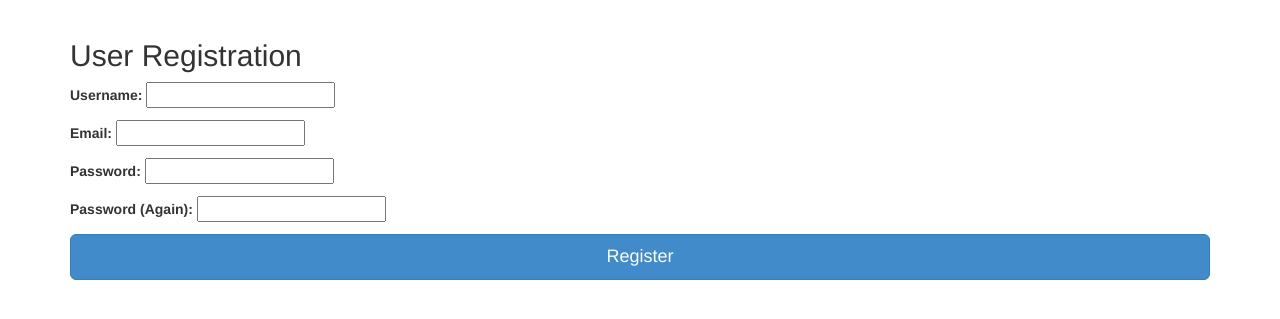
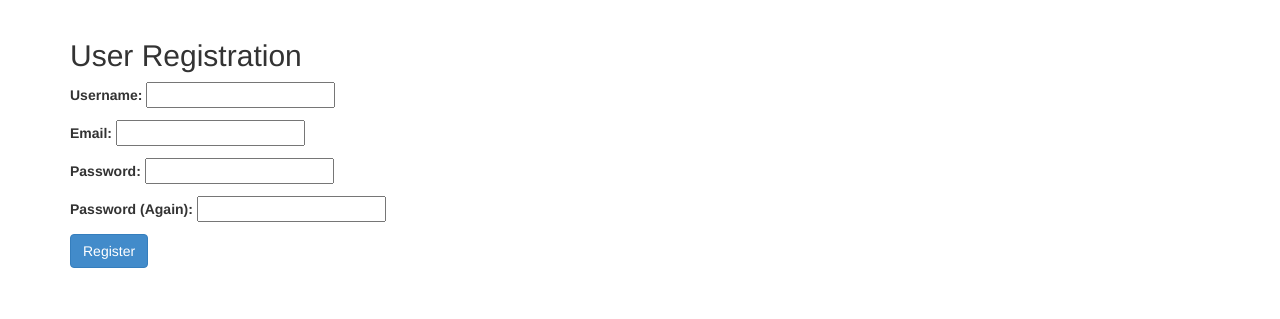
Before and after one commit to eulerjiang/ecloud, a Django app: page /register/ in a window 1280 px wide. Shown: the part 51-370 px from the top of the page. Run offline with Django 3.2, Linux system fonts and the light colour scheme; parts of the project's set-up code (start-up, migrations or seed data) failed here and were passed over; some libraries are stand-ins or nearby versions.

Commit message:
update register button

```diff
--- a/templates/registration/register.html
+++ b/templates/registration/register.html
@@ -7,6 +7,6 @@
 <form class="form-signin" role="form" method="post" action=".">
   {% csrf_token %}
   {{ form.as_p }}
-  <button class="btn btn-lg btn-primary btn-block" type="submit">Register</button>
+  <button class="btn btn-primary" type="submit">Register</button>
 </form>
 {% endblock %}
```
